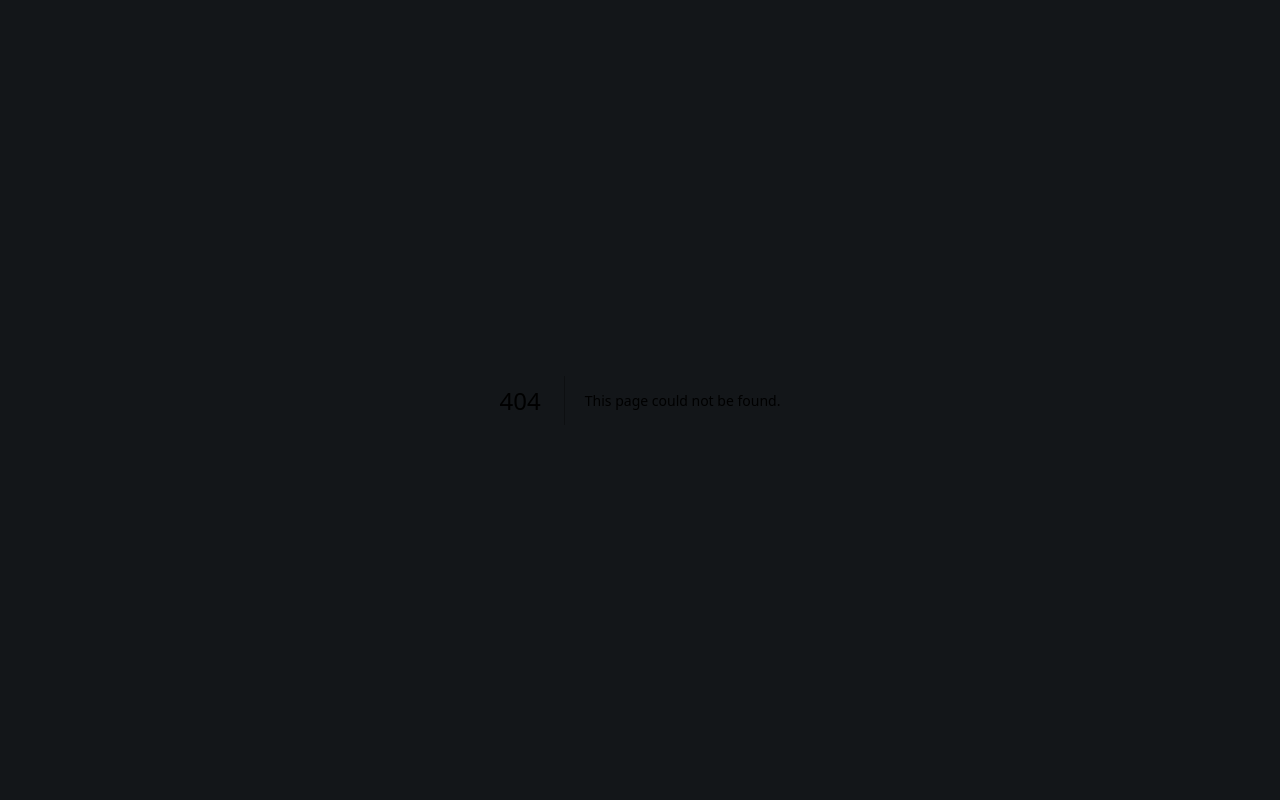
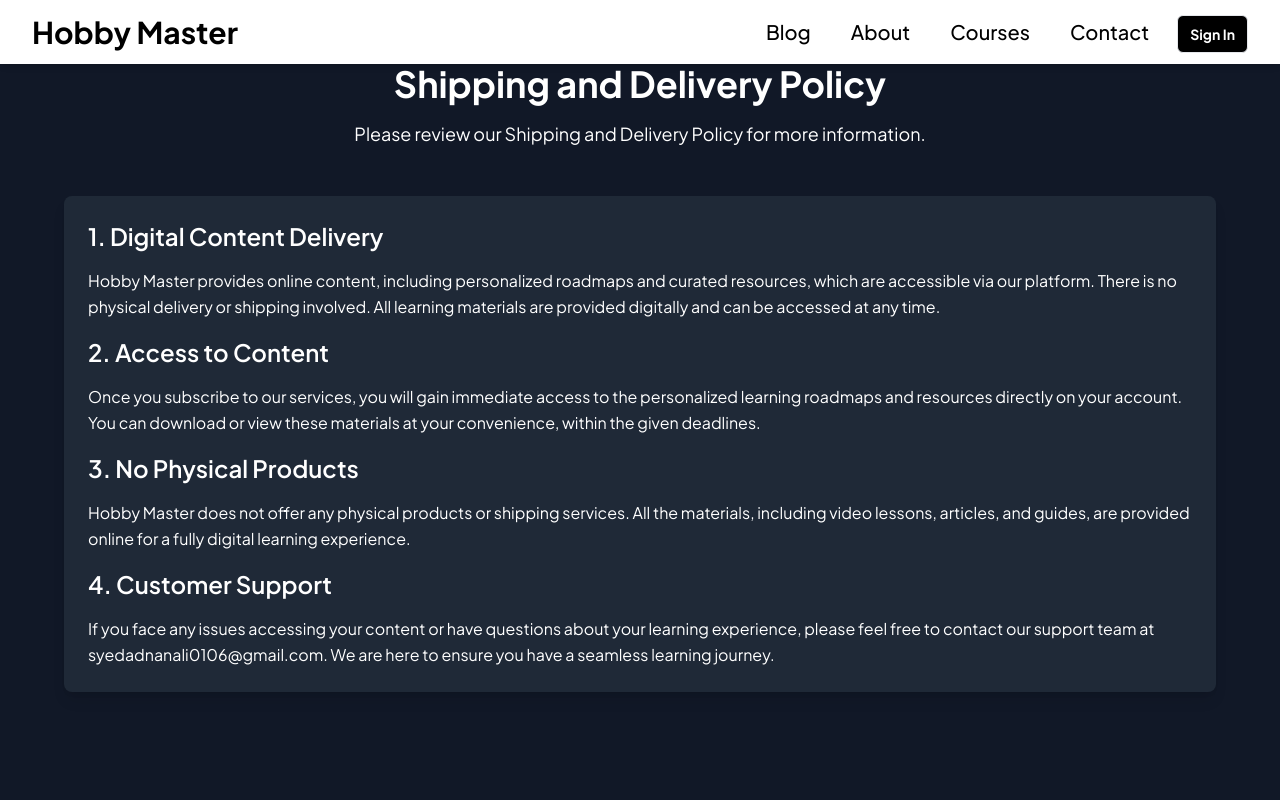
Before and after one commit to Adnan-The-Coder/hobby-master-website, a Next.js app: page /Shipping-Delivery in a window 1280 px wide. Before the commit this address had no page. Shown: the top 800 px of the page. Built offline with nearby package versions, Linux system fonts and the light colour scheme.

Commit message:
feat: Add Shipping and delivery policy page

```diff
--- /dev/null
+++ b/app/(Business_Policy)/Shipping-Delivery/page.tsx
@@ -0,0 +1,71 @@
+// shipping-delivery/page.tsx
+"use client";
+import Footer from '@/components/Footer';
+import Navbar from '@/components/Navbar';
+import { motion } from 'framer-motion';
+import { NextPage } from 'next';
+
+const Page: NextPage = () => {
+  return (
+    <>
+    <Navbar />
+    <div className="min-h-screen py-4 bg-gray-900 text-white flex flex-col items-center">
+      <motion.div
+        className="container mx-auto px-4 py-12"
+        initial={{ opacity: 0, y: 20 }}
+        animate={{ opacity: 1, y: 0 }}
+        transition={{ duration: 0.8 }}
+      >
+        <div className="text-center mb-12">
+          <motion.h1
+            className="text-4xl font-bold mb-4"
+            initial={{ scale: 0.8 }}
+            animate={{ scale: 1 }}
+            transition={{ duration: 0.6, type: 'spring', stiffness: 100 }}
+          >
+            Shipping and Delivery Policy
+          </motion.h1>
+          <motion.p
+            className="text-lg mb-6"
+            initial={{ opacity: 0 }}
+            animate={{ opacity: 1 }}
+            transition={{ duration: 0.6, delay: 0.2 }}
+          >
+            Please review our Shipping and Delivery Policy for more information.
+          </motion.p>
+        </div>
+
+        <motion.div
+          className="bg-gray-800 p-6 rounded-lg shadow-lg"
+          initial={{ opacity: 0, scale: 0.95 }}
+          animate={{ opacity: 1, scale: 1 }}
+          transition={{ duration: 0.6, delay: 0.4 }}
+        >
+          <h2 className="text-2xl font-semibold mb-4">1. Digital Content Delivery</h2>
+          <p className="text-md leading-relaxed mb-4">
+            Hobby Master provides online content, including personalized roadmaps and curated resources, which are accessible via our platform. There is no physical delivery or shipping involved. All learning materials are provided digitally and can be accessed at any time.
+          </p>
+
+          <h2 className="text-2xl font-semibold mb-4">2. Access to Content</h2>
+          <p className="text-md leading-relaxed mb-4">
+            Once you subscribe to our services, you will gain immediate access to the personalized learning roadmaps and resources directly on your account. You can download or view these materials at your convenience, within the given deadlines.
+          </p>
+
+          <h2 className="text-2xl font-semibold mb-4">3. No Physical Products</h2>
+          <p className="text-md leading-relaxed mb-4">
+            Hobby Master does not offer any physical products or shipping services. All the materials, including video lessons, articles, and guides, are provided online for a fully digital learning experience.
+          </p>
+
+          <h2 className="text-2xl font-semibold mb-4">4. Customer Support</h2>
+          <p className="text-md leading-relaxed">
+            If you face any issues accessing your content or have questions about your learning experience, please feel free to contact our support team at syedadnanali0106@gmail.com. We are here to ensure you have a seamless learning journey.
+          </p>
+        </motion.div>
+      </motion.div>
+    </div>
+    <Footer />
+    </>
+  );
+};
+
+export default Page;
```
